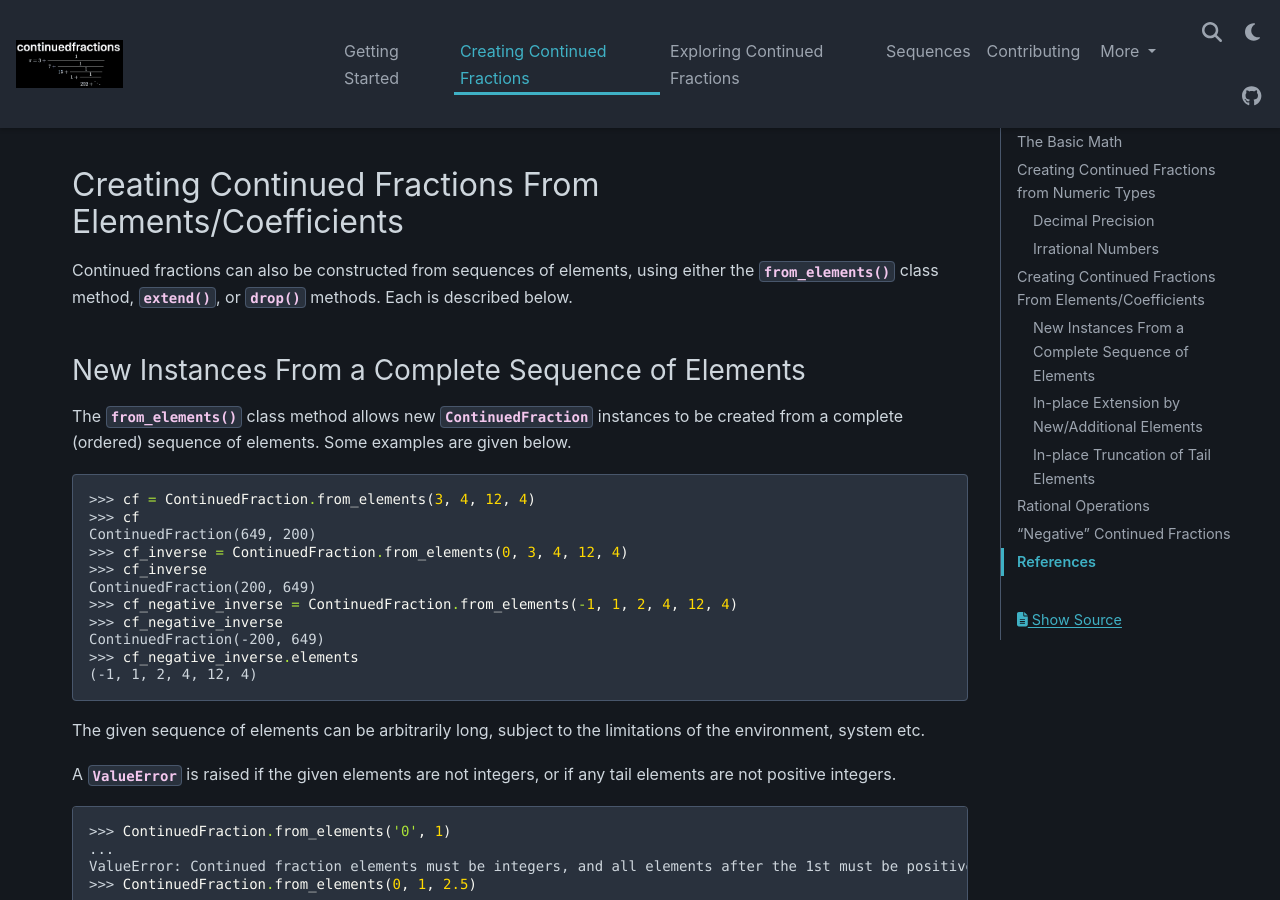
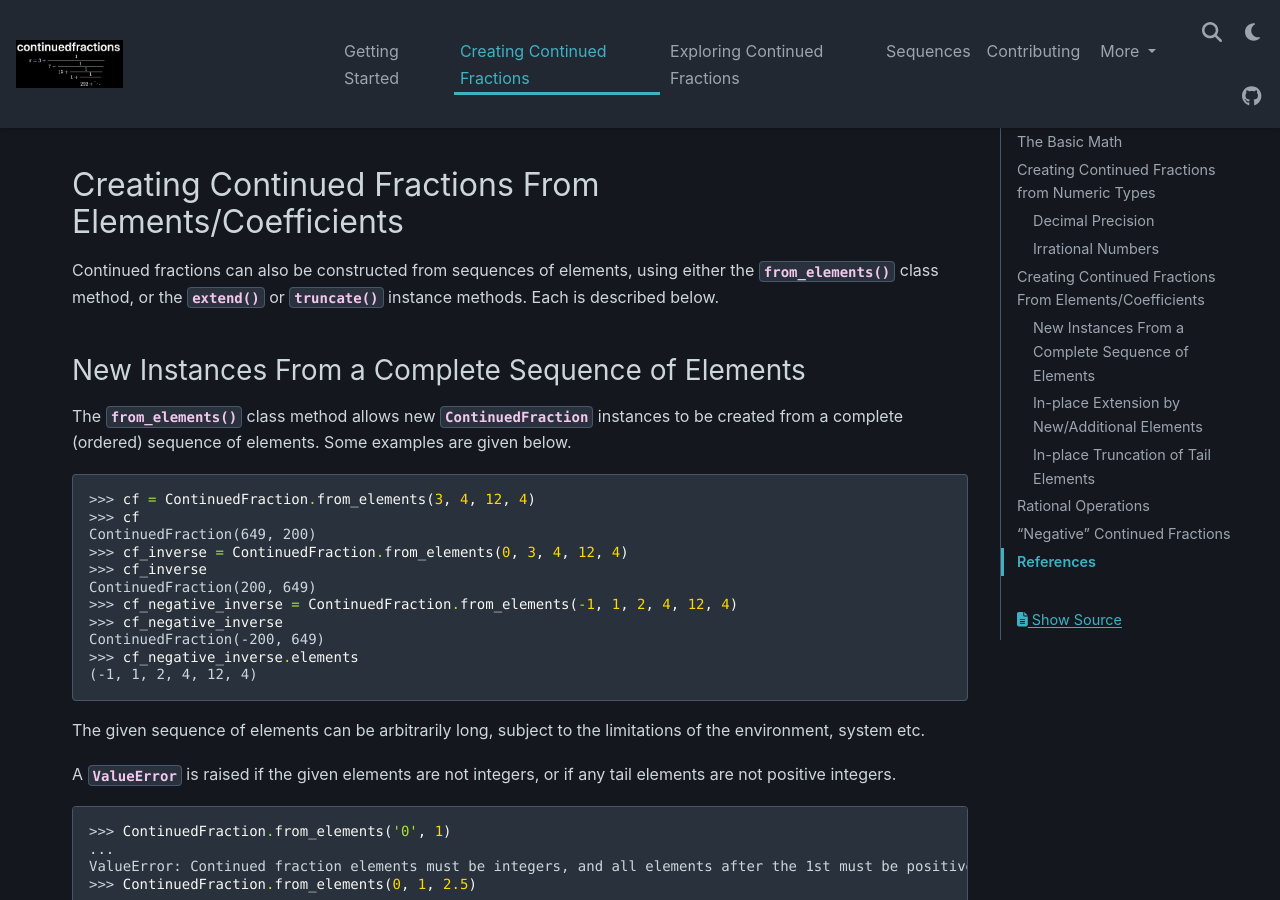
Before and after one commit to sr-murthy/continuedfractions, a Sphinx documentation site: the page built from docs/sources/creating-continued-fractions.rst, in a window 1280 px wide and 900 px high, scrolled down 4006 px. Built offline with Sphinx 7.4.7 and the PyData theme 0.15.4, drawn with Linux system fonts in a browser that asks for light colours; nearby versions of some CDN libraries.

Commit message:
docs: tweak sequences docs

```diff
--- a/docs/sources/creating-continued-fractions.rst
+++ b/docs/sources/creating-continued-fractions.rst
@@ -146,7 +146,7 @@ However, in the :ref:`next section <creating-continued-fractions.from-elements>`
 Creating Continued Fractions From Elements/Coefficients
 =======================================================
 
-Continued fractions can also be constructed from sequences of elements, using either the :py:meth:`~continuedfractions.continuedfraction.ContinuedFraction.from_elements` class method, :py:meth:`~continuedfractions.continuedfraction.ContinuedFraction.extend`, or :py:meth:`~continuedfractions.continuedfraction.ContinuedFraction.drop` methods. Each is described below.
+Continued fractions can also be constructed from sequences of elements, using either the :py:meth:`~continuedfractions.continuedfraction.ContinuedFraction.from_elements` class method, or the :py:meth:`~continuedfractions.continuedfraction.ContinuedFraction.extend` or :py:meth:`~continuedfractions.continuedfraction.ContinuedFraction.truncate` instance methods. Each is described below.
 
 .. _creating-continued-fractions.creation-from-complete-element-sequence:
 
```
